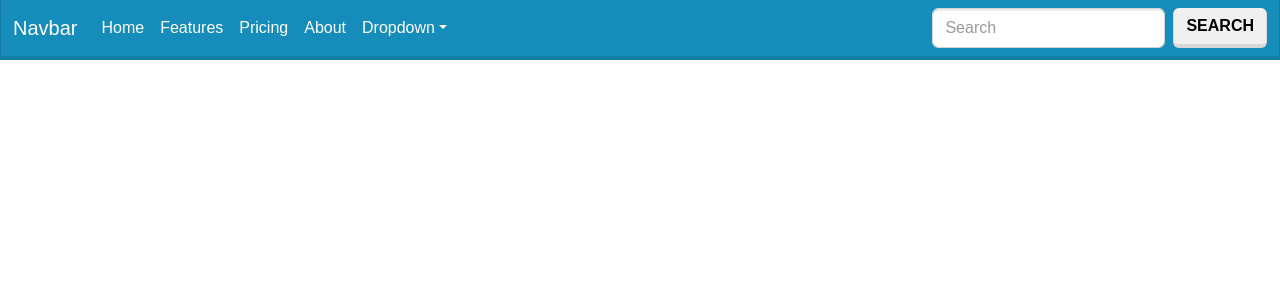
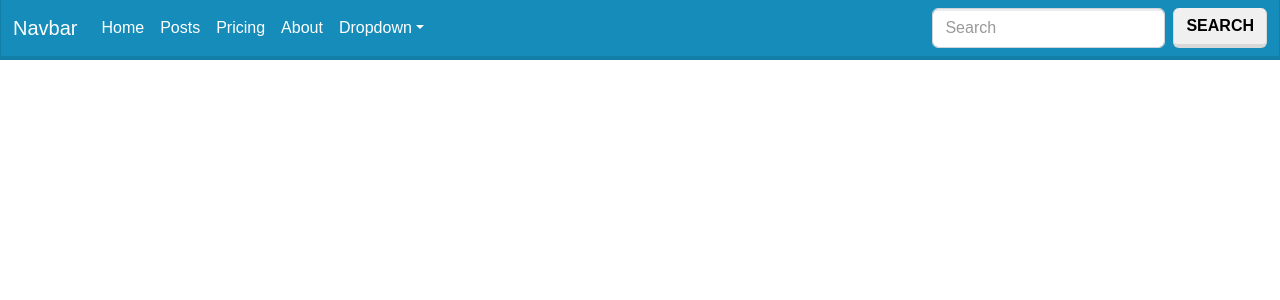
Before and after one commit to IlsevanLoon/Hackathon2023, a CodeIgniter 4 app: the page made by app/Views/template.php in a window 1280 px wide. Shown: the top 300 px of the page. Run offline with PHP 8.4 and a stand-in for CodeIgniter, Linux system fonts and the light colour scheme; the template is opened without the code that fills it, so the values that code supplies are empty; some libraries are stand-ins or nearby versions.

Commit message:
bugfix routing

```diff
--- a/app/Views/template.php
+++ b/app/Views/template.php
@@ -30,7 +30,7 @@
           </a>
         </li>
         <li class="nav-item">
-          <a class="nav-link" href="#">Features</a>
+          <a class="nav-link" href="Posts/index">Posts</a>
         </li>
         <li class="nav-item">
           <a class="nav-link" href="#">Pricing</a>
```
Also changed, not shown: app/Config/Routes.php (+7 -0 lines).
